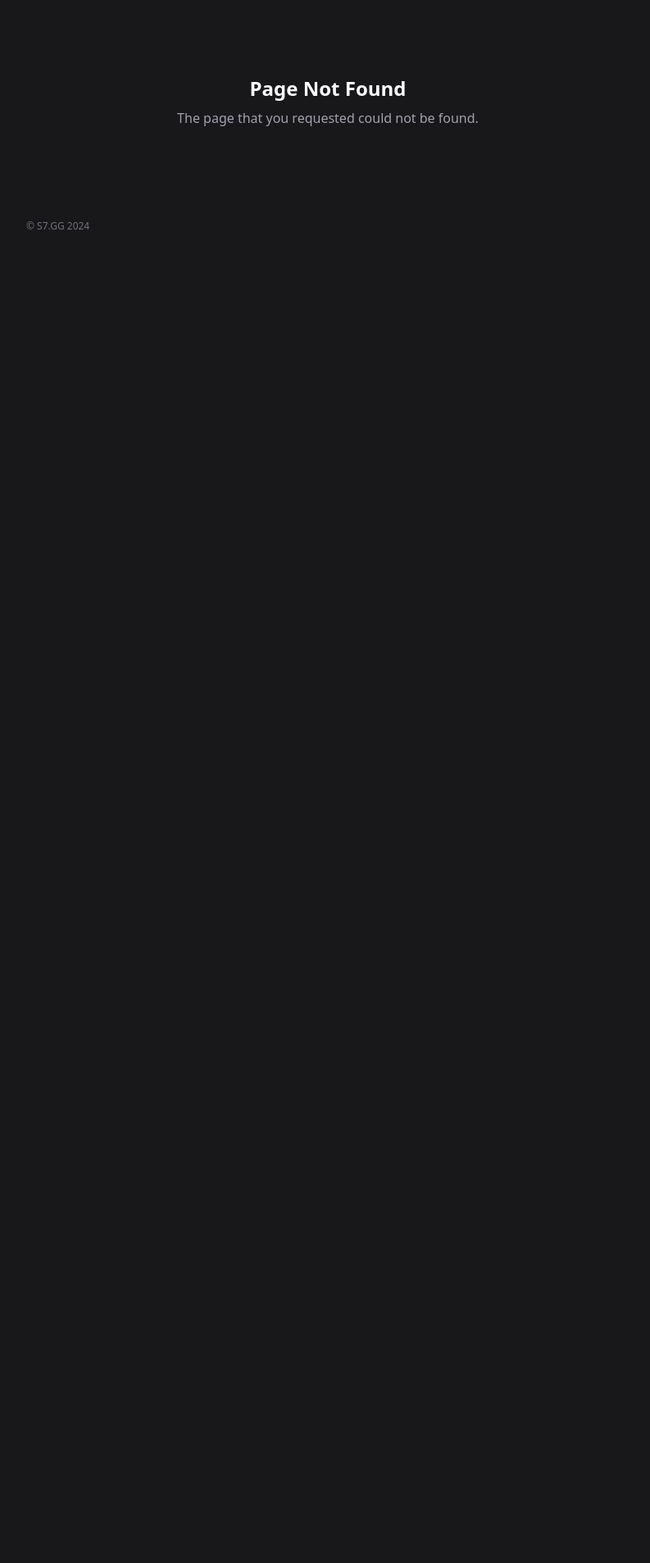
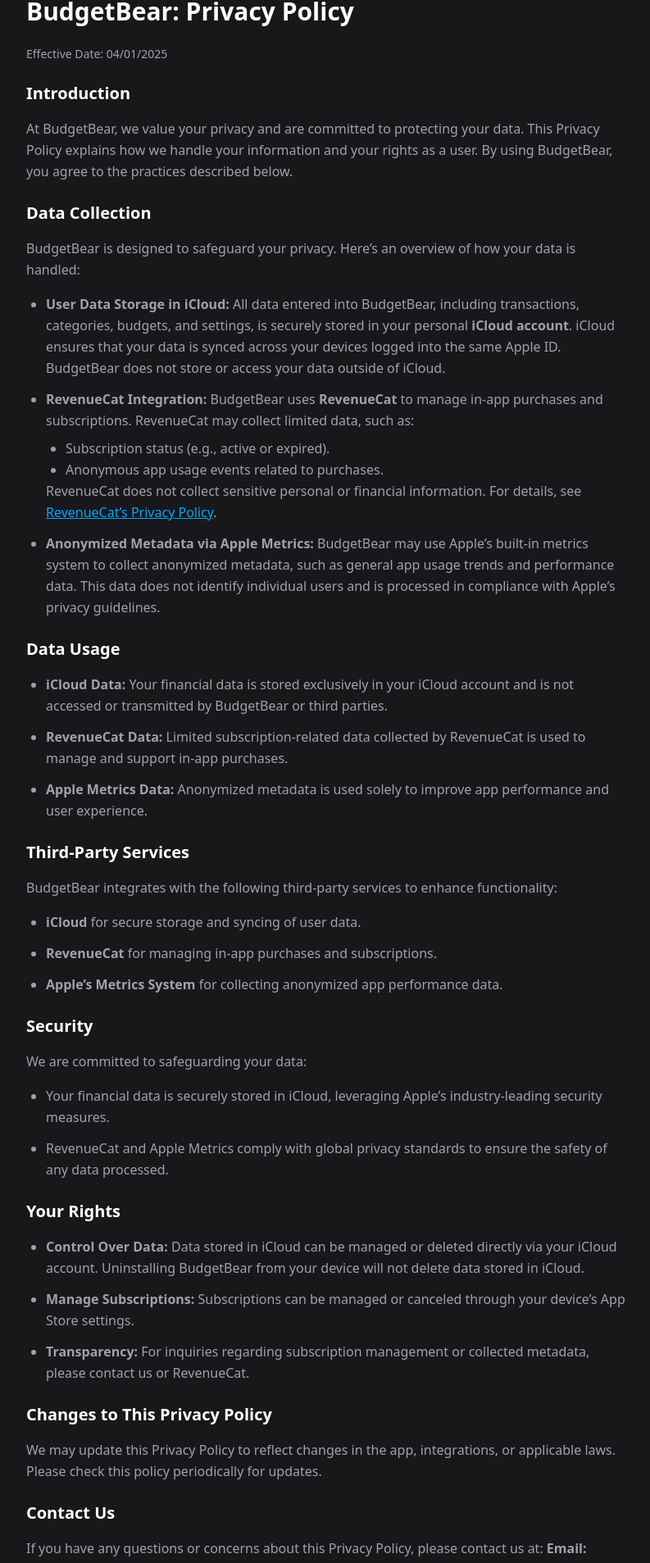
Before and after one commit to s7software/s7.gg, a Vue app: page /app/budgetbear/privacy-policy in a window 1280 px wide. Before the commit this address had no page. Shown: the part 108-2015 px from the top of the page at 82% size, without its empty margins (240-1033 px from the left). Before the commit the page ends 800 px from the top, so only its background shows below. Built offline with nearby package versions, Linux system fonts and the light colour scheme.

Commit message:
Adds budgetbear privacy policy

```diff
--- /dev/null
+++ b/src/components/page/app/budgetbear/PrivacyPolicy.vue
@@ -0,0 +1,74 @@
+<template>
+        <h1 class="text-3xl font-bold mb-6">BudgetBear: Privacy Policy</h1>
+        <p class="text-sm text-zinc-400 mb-4">Effective Date: <span class="font-medium">04/01/2025</span></p>
+
+        <h2 class="text-xl font-semibold mt-6">Introduction</h2>
+        <p class="mt-4 text-zinc-400 leading-relaxed">
+            At BudgetBear, we value your privacy and are committed to protecting your data. This Privacy Policy explains how we handle your information and your rights as a user. By using BudgetBear, you agree to the practices described below.
+        </p>
+
+        <h2 class="text-xl font-semibold mt-6">Data Collection</h2>
+        <p class="mt-4 text-zinc-400 leading-relaxed">
+            BudgetBear is designed to safeguard your privacy. Here’s an overview of how your data is handled:
+        </p>
+        <ul class="mt-4 space-y-3 text-zinc-400 leading-relaxed list-disc pl-6">
+            <li>
+                <strong>User Data Storage in iCloud:</strong> All data entered into BudgetBear, including transactions, categories, budgets, and settings, is securely stored in your personal <strong>iCloud account</strong>. iCloud ensures that your data is synced across your devices logged into the same Apple ID. BudgetBear does not store or access your data outside of iCloud.
+            </li>
+            <li>
+                <strong>RevenueCat Integration:</strong> BudgetBear uses <strong>RevenueCat</strong> to manage in-app purchases and subscriptions. RevenueCat may collect limited data, such as:
+                <ul class="mt-2 pl-6 list-disc">
+                    <li>Subscription status (e.g., active or expired).</li>
+                    <li>Anonymous app usage events related to purchases.</li>
+                </ul>
+                RevenueCat does not collect sensitive personal or financial information. For details, see <a href="https://www.revenuecat.com/privacy" target="_blank" class="text-primary underline">RevenueCat’s Privacy Policy</a>.
+            </li>
+            <li>
+                <strong>Anonymized Metadata via Apple Metrics:</strong> BudgetBear may use Apple’s built-in metrics system to collect anonymized metadata, such as general app usage trends and performance data. This data does not identify individual users and is processed in compliance with Apple’s privacy guidelines.
+            </li>
+        </ul>
+
+        <h2 class="text-xl font-semibold mt-6">Data Usage</h2>
+        <ul class="mt-4 space-y-3 text-zinc-400 leading-relaxed list-disc pl-6">
+            <li><strong>iCloud Data:</strong> Your financial data is stored exclusively in your iCloud account and is not accessed or transmitted by BudgetBear or third parties.</li>
+            <li><strong>RevenueCat Data:</strong> Limited subscription-related data collected by RevenueCat is used to manage and support in-app purchases.</li>
+            <li><strong>Apple Metrics Data:</strong> Anonymized metadata is used solely to improve app performance and user experience.</li>
+        </ul>
+
+        <h2 class="text-xl font-semibold mt-6">Third-Party Services</h2>
+        <p class="mt-4 text-zinc-400 leading-relaxed">
+            BudgetBear integrates with the following third-party services to enhance functionality:
+        </p>
+        <ul class="mt-4 space-y-3 text-zinc-400 leading-relaxed list-disc pl-6">
+            <li><strong>iCloud</strong> for secure storage and syncing of user data.</li>
+            <li><strong>RevenueCat</strong> for managing in-app purchases and subscriptions.</li>
+            <li><strong>Apple’s Metrics System</strong> for collecting anonymized app performance data.</li>
+        </ul>
+
+        <h2 class="text-xl font-semibold mt-6">Security</h2>
+        <p class="mt-4 text-zinc-400 leading-relaxed">
+            We are committed to safeguarding your data:
+        </p>
+        <ul class="mt-4 space-y-3 text-zinc-400 leading-relaxed list-disc pl-6">
+            <li>Your financial data is securely stored in iCloud, leveraging Apple’s industry-leading security measures.</li>
+            <li>RevenueCat and Apple Metrics comply with global privacy standards to ensure the safety of any data processed.</li>
+        </ul>
+
+        <h2 class="text-xl font-semibold mt-6">Your Rights</h2>
+        <ul class="mt-4 space-y-3 text-zinc-400 leading-relaxed list-disc pl-6">
+            <li><strong>Control Over Data:</strong> Data stored in iCloud can be managed or deleted directly via your iCloud account. Uninstalling BudgetBear from your device will not delete data stored in iCloud.</li>
+            <li><strong>Manage Subscriptions:</strong> Subscriptions can be managed or canceled through your device’s App Store settings.</li>
+            <li><strong>Transparency:</strong> For inquiries regarding subscription management or collected metadata, please contact us or RevenueCat.</li>
+        </ul>
+
+        <h2 class="text-xl font-semibold mt-6">Changes to This Privacy Policy</h2>
+        <p class="mt-4 text-zinc-400 leading-relaxed">
+            We may update this Privacy Policy to reflect changes in the app, integrations, or applicable laws. Please check this policy periodically for updates.
+        </p>
+
+        <h2 class="text-xl font-semibold mt-6">Contact Us</h2>
+        <p class="mt-4 text-zinc-400 leading-relaxed">
+            If you have any questions or concerns about this Privacy Policy, please contact us at:
+            <strong>Email:</strong> <a class="text-primary underline" href="mailto:josh@s7.gg">josh@s7.gg</a>
+        </p>
+</template>
--- a/src/main.js
+++ b/src/main.js
@@ -6,11 +6,13 @@
 import NotFound from './components/page/NotFound.vue'
 import Blog from './components/page/Blog.vue'
 import BlogPost from './components/page/BlogPost.vue'
+import BudgetBearPP from './components/page/app/budgetbear/PrivacyPolicy.vue'
 
 const routes = [
     { path: '/', component: Home, name: 'home', meta: {title: 'Home'}},
     { path: '/blog', component: Blog, name: 'blog', meta: {title: 'Blog'}},
     { path: '/blog/:slug', component: BlogPost, name: 'blog-post', meta: {title: 'View Post'}},
+    { path: '/app/budgetbear/privacy-policy', component: BudgetBearPP, name: 'app.budgetbear.privacy-policy', meta: {title: 'BudgetBear - Privacy Policy'}},
     { path: "/:catchAll(.*)*", component: NotFound, name: 'not-found'}
 ]
 const router = createRouter({
```
